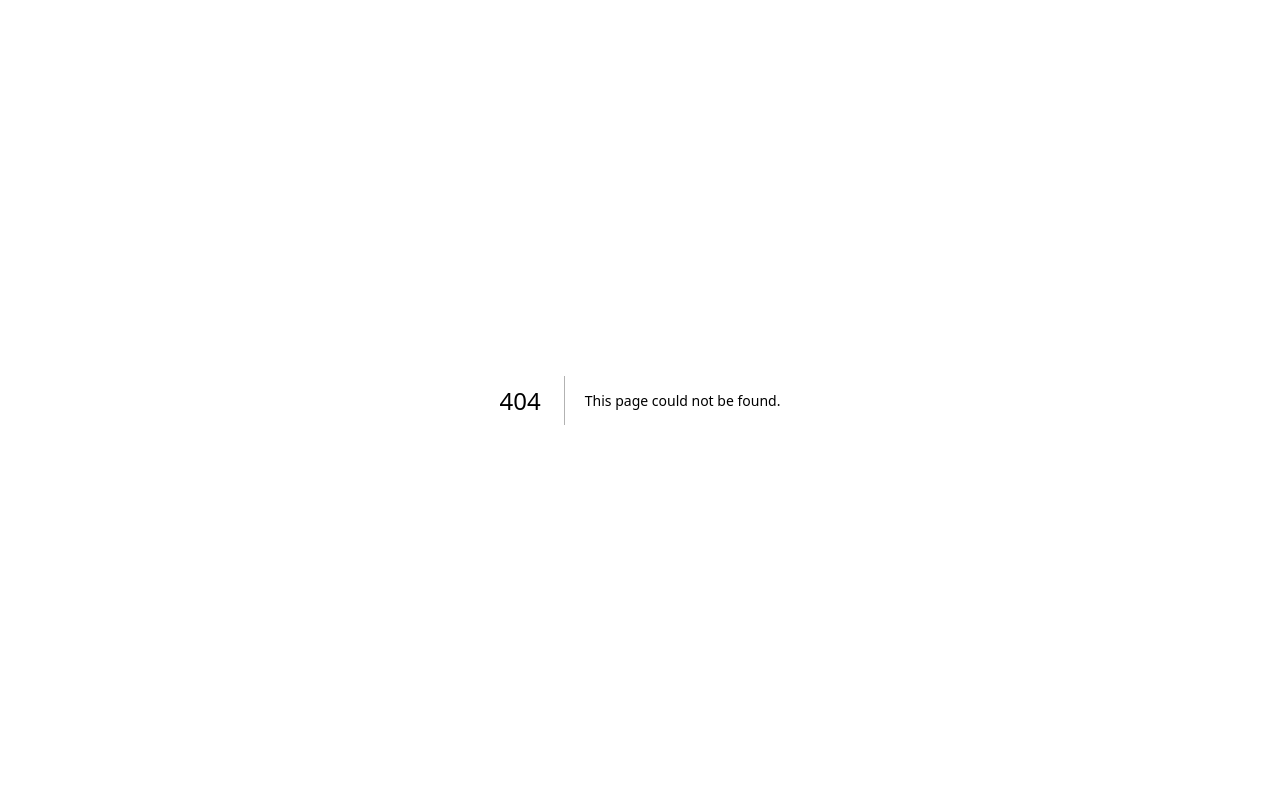
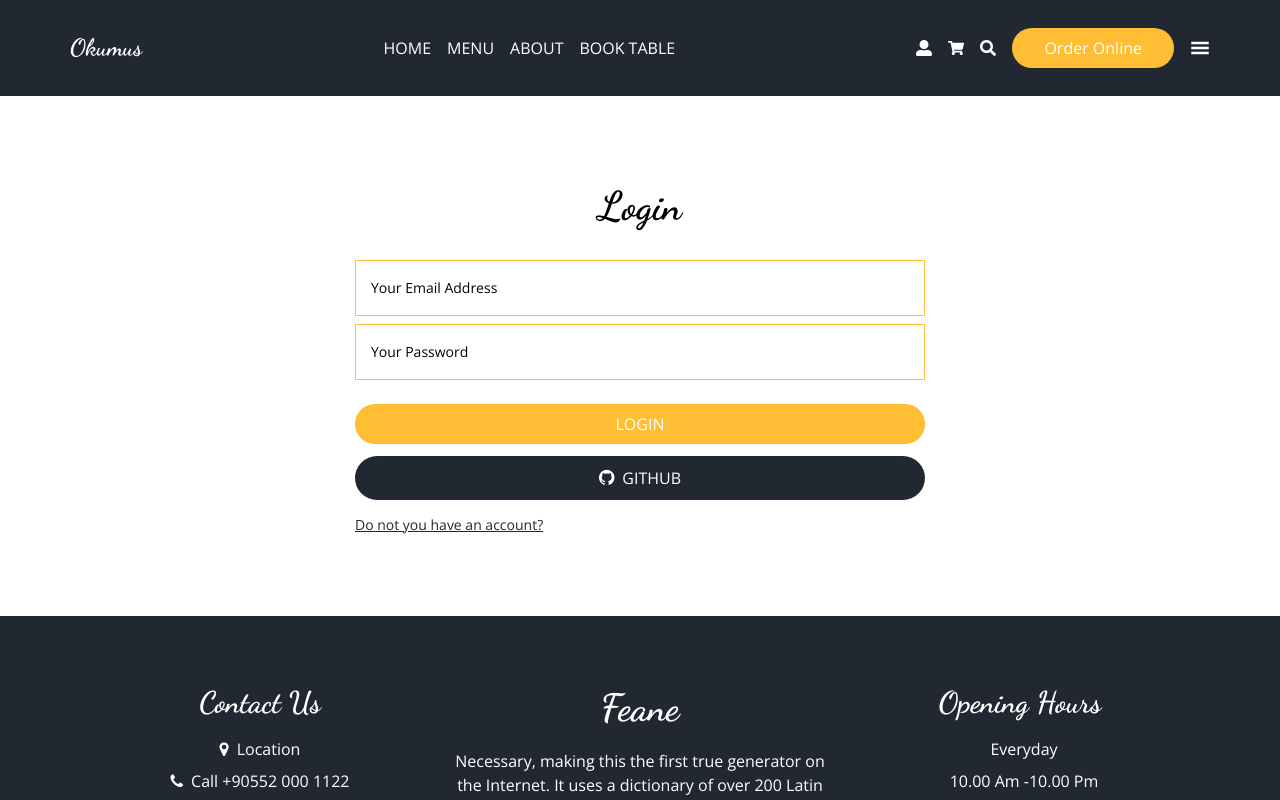
Before and after one commit to ibrahimokumus/food-ordering, a Next.js app: page /auth/login in a window 1280 px wide. Before the commit this address had no page. Shown: the top 800 px of the page. Built offline with nearby package versions, Linux system fonts and the light colour scheme.

Commit message:
next routing and login page added

```diff
--- a/components/layout/Header.jsx
+++ b/components/layout/Header.jsx
@@ -4,6 +4,7 @@ import { FaUserAlt, FaShoppingCart, FaSearch } from "react-icons/fa";
 import Search from "../ui/Search";
 import { GiHamburgerMenu, GiCancel } from "react-icons/gi";
 import { useRouter } from "next/router";
+import Link from "next/link";
 const Header = () => {
 	const [isSearchModal, setIsSearchModal] = useState(false);
 	const [isMenuModal, setIsMenuModal] = useState(false);
@@ -24,16 +25,16 @@ const Header = () => {
 				>
 					<ul className="flex gap-x-2 uppercase sm:flex-row flex-col items-center justify-end">
 						<li className="px-1 py-5 hover:text-primary cursor-pointer">
-							<a href="">Home</a>
+							<Link href="/">Home</Link>
 						</li>
 						<li className="px-1 py-5 hover:text-primary cursor-pointer">
-							<a href="">Menu</a>
+							<Link href="/menu">Menu</Link>
 						</li>
 						<li className="px-1 py-5 hover:text-primary cursor-pointer">
-							<a href="">About</a>
+							<a href="/about">About</a>
 						</li>
 						<li className="px-1 py-5 hover:text-primary cursor-pointer">
-							<a href="">Book Table</a>
+							<a href="/reservation">Book Table</a>
 						</li>
 					</ul>
 					{isMenuModal && (
@@ -48,18 +49,18 @@ const Header = () => {
 					)}
 				</nav>
 				<div className="flex gap-x-4 items-center">
-					<a href="#">
+					<Link href="/auth/login">
 						<FaUserAlt className="hover:text-primary transition-all" />
-					</a>
-					<a href="#">
+					</Link>
+					<Link href="#">
 						<FaShoppingCart className="hover:text-primary transition-all" />
-					</a>
+					</Link>
 					<button onClick={() => setIsSearchModal(true)}>
 						<FaSearch className="hover:text-primary transition-all" />
 					</button>
-					<a href="#" className="md:inline-block hidden">
+					<Link href="#" className="md:inline-block hidden">
 						<button className="btn-primary">Order Online</button>
-					</a>
+					</Link>
 					<button
 						onClick={() => {
 							setIsMenuModal(true);
--- a/components/ui/Logo.jsx
+++ b/components/ui/Logo.jsx
@@ -1,7 +1,12 @@
+import Link from "next/link";
 import React from "react";
 
 const Logo = () => {
-	return <div className="text-xl font-dancing font-bold">Okumus</div>;
+	return (
+		<Link href="/" className="text-2xl font-dancing font-bold">
+			Okumus
+		</Link>
+	);
 };
 
 export default Logo;
--- /dev/null
+++ b/layout/Layout.js
@@ -0,0 +1,13 @@
+import React from "react";
+import Header from "../components/layout/Header";
+import Footer from "../components/layout/Footer";
+
+export const Layout = ({ children }) => {
+	return (
+		<>
+			<Header />
+			{children}
+			<Footer />
+		</>
+	);
+};
--- a/pages/_app.js
+++ b/pages/_app.js
@@ -2,7 +2,12 @@ import "slick-carousel/slick/slick.css";
 import "slick-carousel/slick/slick-theme.css";
 
 import "../styles/globals.css";
+import { Layout } from "../layout/Layout";
 
 export default function App({ Component, pageProps }) {
-	return <Component {...pageProps} />;
+	return (
+		<Layout>
+			<Component {...pageProps} />
+		</Layout>
+	);
 }
--- /dev/null
+++ b/pages/about/index.jsx
@@ -0,0 +1,9 @@
+import React from "react";
+
+import About from "../../components/About";
+
+const Index = () => {
+	return <About />;
+};
+
+export default Index;
--- /dev/null
+++ b/pages/auth/login.jsx
@@ -0,0 +1,65 @@
+import React from "react";
+import Title from "../../components/ui/Title";
+import Input from "../../components/form/Input";
+import { useFormik } from "formik";
+import { loginSchema } from "../../schema/login";
+import Link from "next/link";
+
+const Login = () => {
+	const onSubmit = async (values, actions) => {
+		console.log("first");
+		await new Promise((resolve) => setTimeout(resolve, 4000));
+		actions.resetForm();
+	};
+	const { values, errors, touched, handleSubmit, handleChange, handleBlur } = useFormik({
+		initialValues: {
+			email: "",
+			password: "",
+		},
+		onSubmit,
+		validationSchema: loginSchema,
+	});
+	const inputs = [
+		{
+			id: 0,
+			name: "email",
+			type: "email",
+			placeholder: "Your Email Address",
+			value: values.email,
+			errorMessage: errors.email,
+			touched: touched.email,
+		},
+		{
+			id: 1,
+			name: "password",
+			type: "password",
+			placeholder: "Your Password ",
+			value: values.password,
+			errorMessage: errors.password,
+			touched: touched.password,
+		},
+	];
+	return (
+		<div className="container mx-auto">
+			<form className="flex flex-col items-center my-20 md:w-1/2 w-full mx-auto" onSubmit={handleSubmit}>
+				<Title addClass="text-[40px] mb-6">Login</Title>
+				<div className="flex flex-col gap-y-2 w-full">
+					{inputs.map((input) => (
+						<Input key={input.id} {...input} onChange={handleChange} onBlur={handleBlur} />
+					))}
+				</div>
+				<div className="flex flex-col w-full gap-y-3 mt-6">
+					<button className="btn-primary">LOGIN</button>
+					<button className="btn-primary !bg-secondary">
+						<i className="fa fa-github mr-2 text-lg"></i>
+						GITHUB
+					</button>
+					<Link href="/auth/register">
+						<span className="text-sm underline cursor-pointer text-secondary">Do not you have an account?</span>
+					</Link>
+				</div>
+			</form>
+		</div>
+	);
+};
+export default Login;
--- /dev/null
+++ b/pages/auth/register.jsx
@@ -0,0 +1,7 @@
+import React from "react";
+
+const Register = () => {
+	return <div>register</div>;
+};
+
+export default Register;
--- a/pages/index.jsx
+++ b/pages/index.jsx
@@ -1,13 +1,9 @@
-import Footer from "../components/layout/Footer";
-import Header from "../components/layout/Header";
 import Home from "./home";
 //import styles from "../styles/globals.css";
 export default function Index() {
 	return (
 		<>
-			<Header />
 			<Home />
-			<Footer />
 		</>
 	);
 }
--- /dev/null
+++ b/pages/menu/index.jsx
@@ -0,0 +1,8 @@
+import React from "react";
+import MenuWrapper from "../../components/product/MenuWrapper";
+
+const Index = () => {
+	return <MenuWrapper />;
+};
+
+export default Index;
--- /dev/null
+++ b/pages/reservation/index.jsx
@@ -0,0 +1,9 @@
+import React from "react";
+
+import Reservation from "../../components/Reservation";
+
+const Index = () => {
+	return <Reservation />;
+};
+
+export default Index;
--- /dev/null
+++ b/schema/login.js
@@ -0,0 +1,12 @@
+import * as Yup from "yup";
+
+export const loginSchema = Yup.object({
+	email: Yup.string().required("Email is required.").email("Email is invalid."),
+	password: Yup.string()
+		.required("Password is required.")
+		.min(8, "Password must be at least 8 characters.")
+		.matches(
+			/^(?=.*[a-z])(?=.*[A-Z])(?=.*\d)(?=.*[@$!%*?&])[A-Za-z\d@$!%*?&]{8,}$/,
+			"Password must contain at least one uppercase, one lowercase, one number and one special character."
+		),
+});
```
